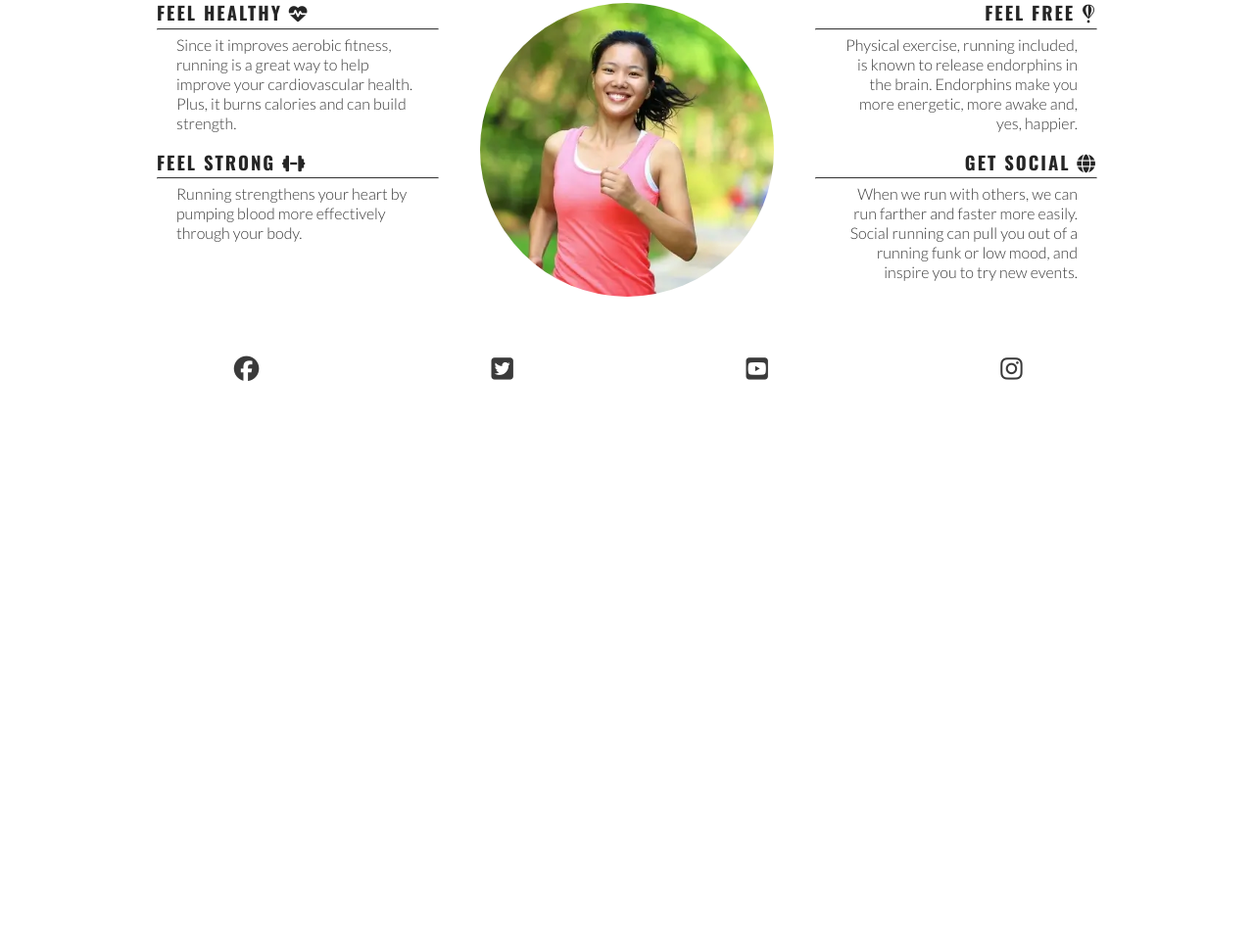
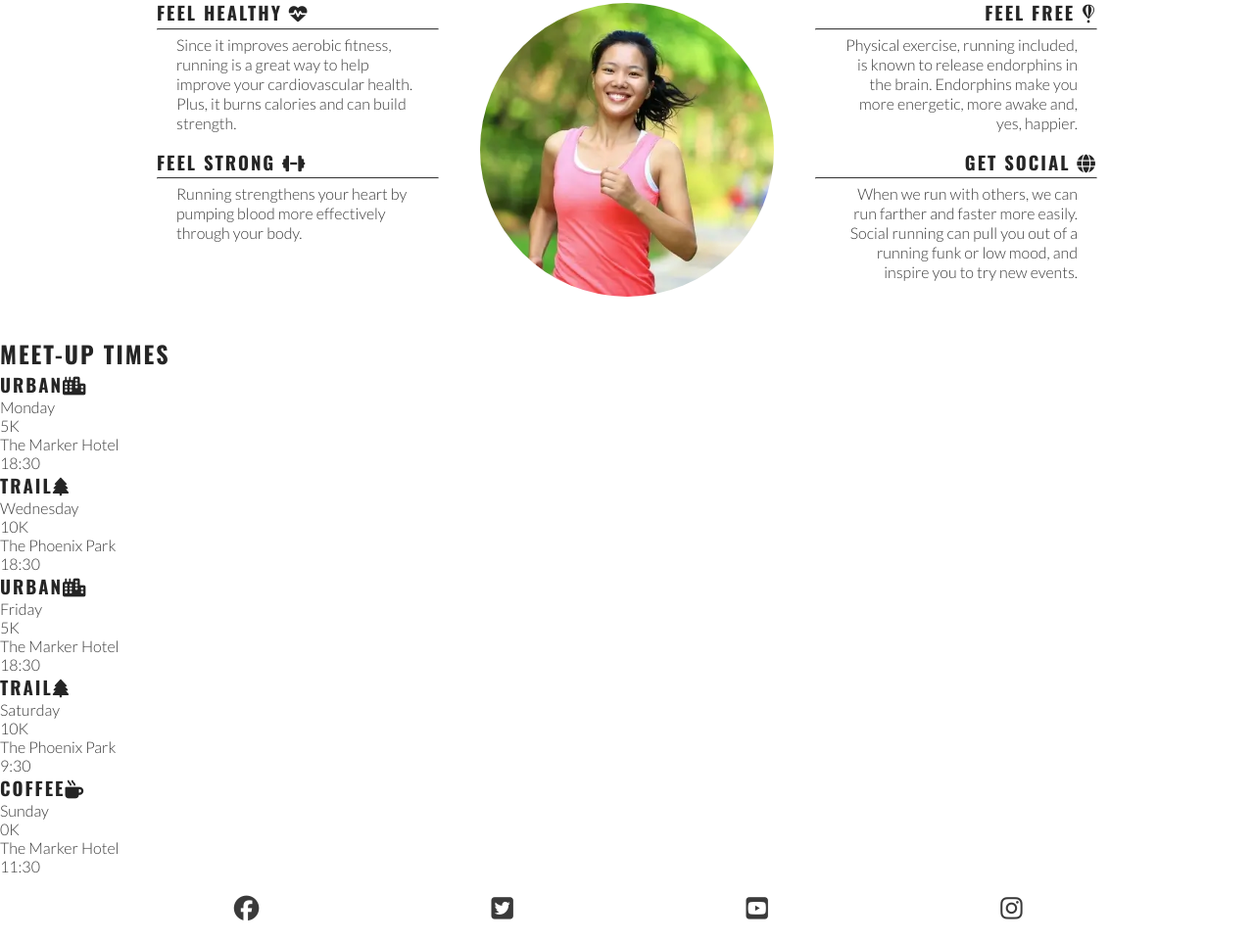
Before and after one commit to keelam13/Love-Running, a plain HTML site: page index.html in a window 1280 px wide. Shown: the part 782-1744 px from the top of the page at 98% size. Before the commit the page ends 1193 px from the top, so only its background shows below. Drawn offline with nearby package versions, Linux system fonts and the light colour scheme.

Commit message:
Add meetups section

```diff
--- a/index.html
+++ b/index.html
@@ -76,6 +76,47 @@
                 </div>
             </div>
         </section>
+        <section id="meetups">
+            <h2>Meet-up Times</h2>
+            <div id="times">
+                <div>
+                    <h3>Urban<i class="fa-solid fa-city"></i></h3>
+                    <p>Monday</p>
+                    <p>5K</p>
+                    <p>The Marker Hotel</p>
+                    <p>18:30</p>
+                </div>
+                <div>
+                    <h3>Trail<i class="fa-solid fa-tree"></i></h3>
+                    <p>Wednesday</p>
+                    <p>10K</p>
+                    <p>The Phoenix Park</p>
+                    <p>18:30</p>
+                </div>
+                <div>
+                    <h3>Urban<i class="fa-solid fa-city"></i></h3>
+                    <p>Friday</p>
+                    <p>5K</p>
+                    <p>The Marker Hotel</p>
+                    <p>18:30</p>
+                </div>
+                <div>
+                    <h3>Trail<i class="fa-solid fa-tree"></i></h3>
+                    <p>Saturday</p>
+                    <p>10K</p>
+                    <p>The Phoenix Park</p>
+                    <p>9:30</p>
+                </div>
+                <div>
+                    <h3>Coffee<i class="fa-solid fa-mug-hot"></i></h3>
+                    <p>Sunday</p>
+                    <p>0K</p>
+                    <p>The Marker Hotel</p>
+                    <p>11:30</p>
+                </div>
+            </div>
+
+        </section>
     </main>
 
     <!-- Footer -->
```
